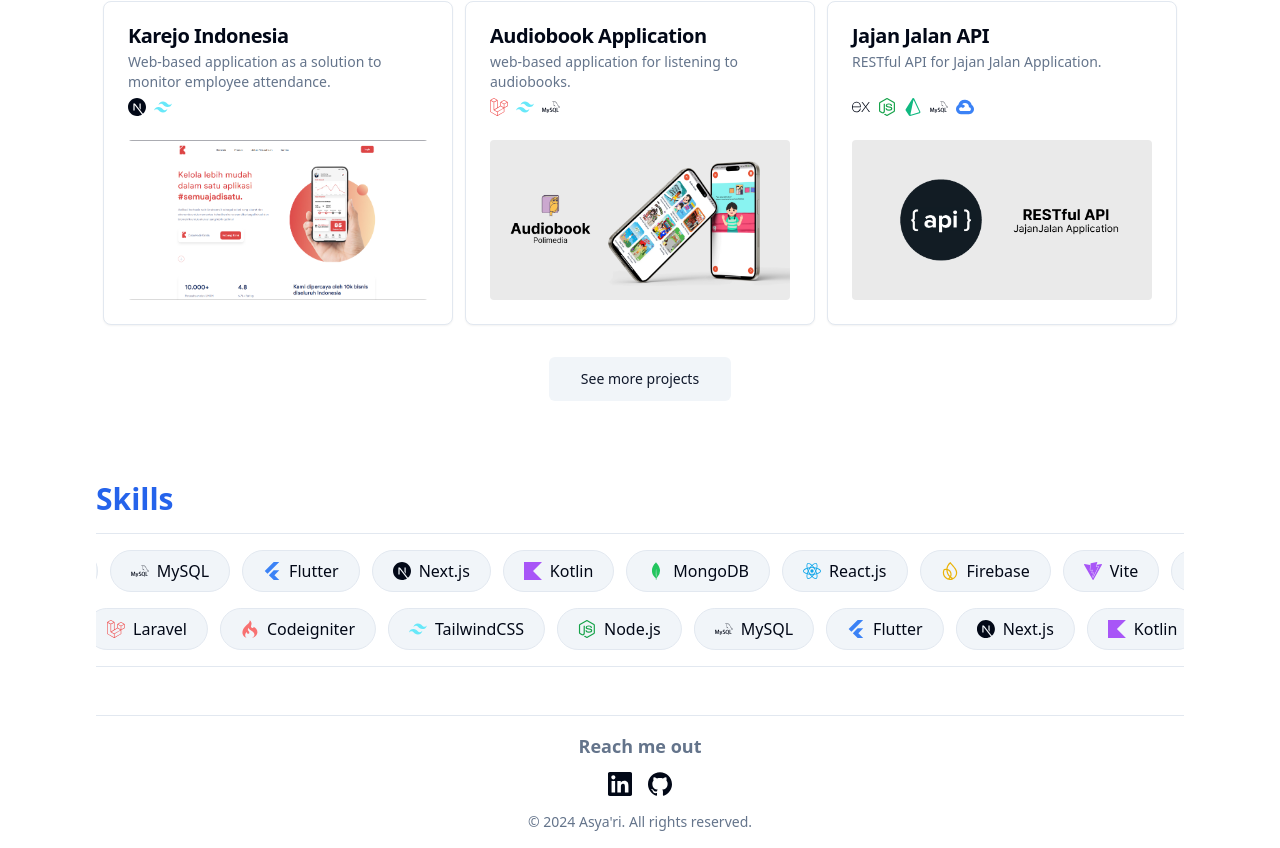
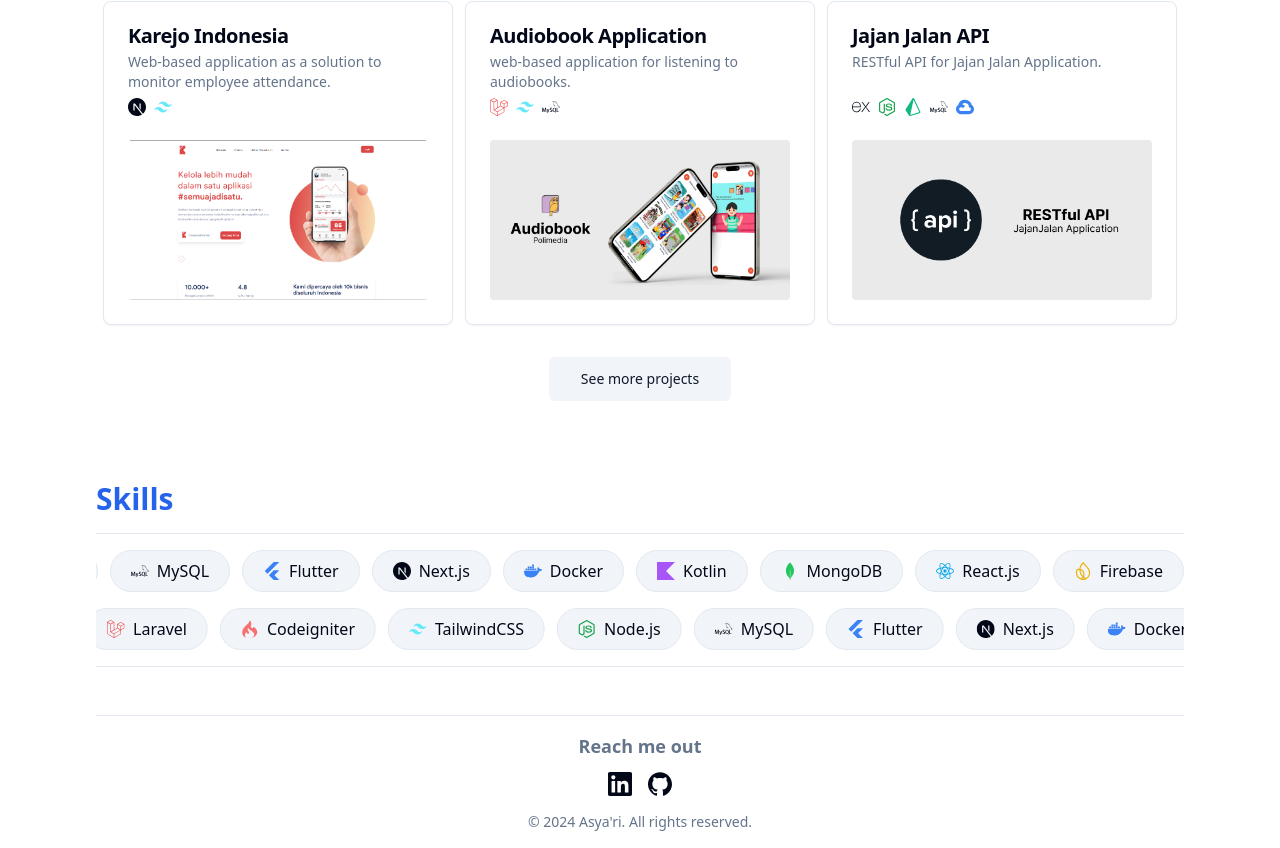
Before and after one commit to asyarbre/personal-website, a Next.js app: page / in a window 1280 px wide. Shown: the part 1074-1922 px from the top of the page. Built offline with nearby package versions, Linux system fonts and the light colour scheme; no server answers.

Commit message:
feat: add icon docker

```diff
--- a/src/components/elements/Stacks.tsx
+++ b/src/components/elements/Stacks.tsx
@@ -2,6 +2,7 @@ import { BsFillBootstrapFill } from 'react-icons/bs';
 import {
   SiCodeigniter,
   SiDart,
+  SiDocker,
   SiExpress,
   SiFirebase,
   SiFlutter,
@@ -52,4 +53,5 @@ export const Stacks: stacksProps = {
   Flutter: <SiFlutter size={iconSize} className='text-blue-500' />,
   Dart: <SiDart size={iconSize} className='text-blue-500' />,
   Shadcnui: <SiShadcnui size={iconSize} />,
+  Docker: <SiDocker size={iconSize} className='text-blue-500' />,
 };
```
